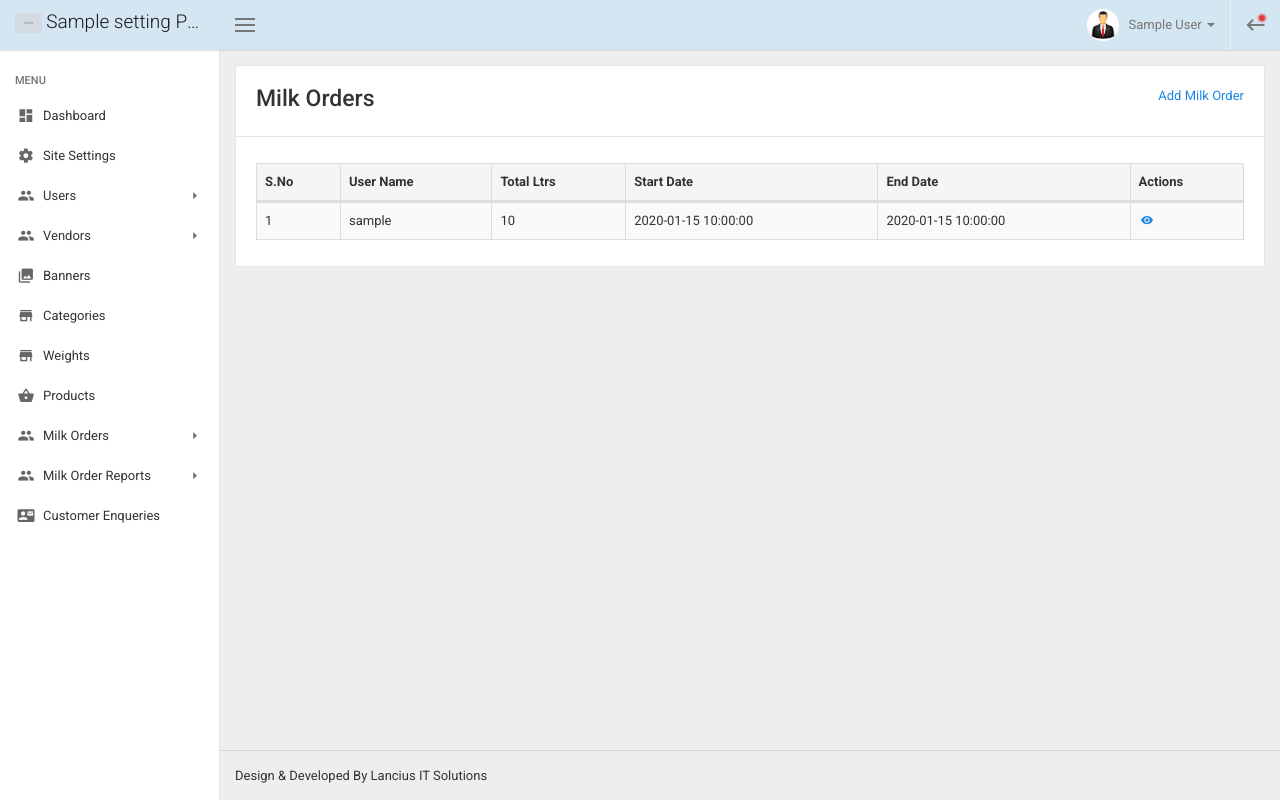
After one commit to Srinivaslancius/Palle2Patnam_latest, a PHP site: page /palle2patnam_latest/milk_order_reports.php in a window 1280 px wide. The commit adds this page. Run offline with PHP 8.4, Linux system fonts and the light colour scheme; the visitor is signed in with stand-in values (Sample User, id 1); tables that the repository leaves empty or names only in its code hold one stand-in row (values such as "Sample post"); grey boxes marked "Sample" are stand-in pictures; data that the repository does not hold is empty; some libraries are stand-ins or nearby versions.

Commit message:
active inactive changes committed

```diff
--- a/manage_webmaster/admin_includes/side_navigation.php
+++ b/manage_webmaster/admin_includes/side_navigation.php
@@ -104,6 +104,18 @@
                 <li class="<?php if($page_name == 'cancel_milk_orders.php' || $page_name == 'add_cancel_milk_order.php') { echo "active"; } ?>"><a href="cancel_milk_orders.php">Cancel Milk Orders</a></li>
               </ul>
             </li>
+            <li class="with-sub">
+              <a href="#" aria-haspopup="true">
+                <span class="menu-icon">
+                  <i class="zmdi zmdi-accounts zmdi-hc-fw"></i>
+                </span>
+                <span class="menu-text">Milk Order Reports</span>
+              </a>
+              <ul class="sidebar-submenu collapse">
+                <li class="menu-subtitle">Milk Reports</li>
+                <li class="<?php if($page_name == 'milk_order_reports.php' || $page_name == 'monthly_milk_orders.php' || $page_name == 'yearly_milk_orders.php') { echo "active"; } ?>"><a href="milk_order_reports.php">Milk Orders</a></li>
+              </ul>
+            </li>
             <!-- <li  class="<?php if($page_name == 'orders.php') { echo "active"; } ?>">
               <a href="orders.php" aria-haspopup="true">
                 <span class="menu-icon">
--- a/manage_webmaster/edit_milk_venodrs.php
+++ b/manage_webmaster/edit_milk_venodrs.php
@@ -29,8 +29,8 @@ $id = $_GET['id'];
               <div class="col-sm-8 col-sm-offset-2 col-md-6 col-md-offset-3">
                 <form data-toggle="validator" method="post" enctype="multipart/form-data">
 
-                  <?php $getVendors = getDataFromTables('vendors',0,$clause=NULL,$id=NULL,$activeStatus=NULL,$activeTop=NULL);
-                  $getMilkVendors = getDataFromTables('vendor_milk_assign',0,$id,'id',$activeStatus=NULL,$activeTop=NULL); $getMilkVendors1 = $getMilkVendors->fetch_assoc();
+                  <?php $getVendors = getAllDataCheckActiveRecords('vendors',0);
+                  $getMilkVendors = getDataFromTables('vendor_milk_assign',$status=NULL,'id',$id,$activeStatus=NULL,$activeTop=NULL); $getMilkVendors1 = $getMilkVendors->fetch_assoc();
                   ?>
                   <div class="form-group">
                     <label for="form-control-3" class="control-label">Choose Vendor</label>
--- /dev/null
+++ b/manage_webmaster/milk_order_reports.php
@@ -0,0 +1,120 @@
+<?php include_once 'admin_includes/main_header.php'; ?>
+<?php $getMilkOrdersData = getAllDataWithActiveRecent('milk_orders'); $i=1; ?>
+     <div class="site-content">
+        <div class="panel panel-default panel-table">
+          <div class="panel-heading">
+            <a href="add_milk_order.php" style="float:right">Add Milk Order</a>
+            <h3 class="m-t-0 m-b-5">Milk Orders</h3>
+          </div>
+          <div class="panel-body">
+            <div class="table-responsive">
+              <table class="table table-striped table-bordered dataTable" id="table-1">
+                <thead>
+                  <tr>
+                    <th>S.No</th>
+                    <th>User Name</th>
+                    <th>Total Ltrs</th>
+                    <th>Start Date</th>
+                    <th>End Date</th>
+                    <th>Actions</th>
+                  </tr>
+                </thead>
+                <tbody>
+                  <?php while ($row = $getMilkOrdersData->fetch_assoc()) { ?>
+                  <tr>
+                    <td><?php echo $i;?></td>
+                    <td><?php $getUserName =  getDataFromTables('users',$status=NULL,'id',$row['user_id'],$activeStatus=NULL,$activeTop=NULL); $getUserName1 = $getUserName->fetch_assoc(); echo $getUserName1['user_name']?></td>
+                    <td><?php echo $row['total_ltr'];?></td>
+                    <td><?php echo $row['start_date'];?></td>
+                    <td><?php echo $row['end_date'];?></td>
+                    <td> <a href="#" class="click_view" data-modalId="<?php echo $row['id']?>"><i class="zmdi zmdi-eye zmdi-hc-fw" data-toggle="modal" data-target="#successModal2" class=""></i></a></td>
+                    <div id="myModal_<?php echo $row['id']; ?>" class="modal fade" >
+                      <div class="modal-dialog" Style="margin-top:10%;">
+                          <div class="modal-content">
+                              <div class="modal-header">
+                                  <h3 class="modal-title"><b>Product Information</b> </h3>
+                              </div>
+                              <div class="modal-body" >
+                                 <p>  Name : <?php echo $getUserName1['user_name']; ?> </p>
+                                 <p>  Mobile : <?php echo $getUserName1['user_mobile']; ?> </p>
+                                 <p>  Email : <?php echo $getUserName1['user_email']; ?> </p>
+                                 <p>  Address : <?php echo $getUserName1['street_name'] . "," . $getUserName1['street_no'] . "," . $getUserName1['flat_name'] . "," . $getUserName1['flat_no'] . "," . $getUserName1['location'] . "," . $getUserName1['landmark']; ?> </p>
+
+                                 <?php $total=0; $sqlqu = "SELECT total_ltr,price_ltr,total_ltr_price FROM milk_orders WHERE user_id =  ". $row['user_id']." AND MONTH(`start_date`) = MONTH(CURDATE()) AND YEAR(`start_date`) = YEAR(CURDATE())";
+                                      $result = $conn->query($sqlqu);
+                                      $val=  $result->fetch_assoc();
+                                 ?>
+                                 <?php $sqlqu2 = "SELECT total_ltr,extra_ltr,order_date FROM extra_milk_orders WHERE user_id =  ". $row['user_id']." AND MONTH(`order_date`) = MONTH(CURDATE()) AND YEAR(`order_date`) = YEAR(CURDATE())";
+                                      $result2 = $conn->query($sqlqu2);
+                                 ?>
+                                 <?php $sqlqu3 = "SELECT total_ltr,cancel_ltr,cancel_date FROM cancel_milk_orders WHERE user_id =  ". $row['user_id']." AND MONTH(`cancel_date`) = MONTH(CURDATE()) AND YEAR(`cancel_date`) = YEAR(CURDATE())";
+                                      $result3 = $conn->query($sqlqu3);
+                                 ?>
+                                  <p style="font-weight:bold; text-align:center"> Extra Ltrs in this Month  </p>
+
+                                  <div class="mytable">
+                                      <div>
+                                          <div>Order Date</div>
+                                          <div>Ltrs</div>
+                                      </div>
+                                      <div>
+                                      <?php while($val2=  $result2->fetch_assoc()) {
+                                            $total += $val2['extra_ltr'];
+                                       ?>
+                                          <div><?php echo $val2['order_date']; ?></div>
+                                          <div><?php echo $val2['extra_ltr']; ?></div>
+                                      <?php } ?>
+                                      </div>
+                                  </div>
+                                  <div class="clear_fix"></div>
+                                  <p style="font-weight:bold; text-align:center"> Cancelled Ltrs in this Month  </p>
+
+                                  <div class="mytable">
+                                      <div>
+                                          <div>Cancelled Date</div>
+                                          <div>Ltrs</div>
+                                      </div>
+                                      <div>
+                                      <?php while($val3=  $result3->fetch_assoc()) { ?>
+                                          <div><?php echo $val3['cancel_date']; ?></div>
+                                          <div><?php echo $val3['cancel_ltr']; ?></div>
+                                      <?php } ?>
+                                      </div>
+                                  </div>
+
+                                  <p style="font-weight:bold; text-align:center"> Total Ltrs in this Month  </p>
+                                  <?php echo $total += $val2['extra_ltr']+$row['total_ltr']; ?>
+
+                                  <div class="modal-footer" >
+                                        <button type="button" class="btn" data-dismiss="modal" style="background-color:#f00; color:#fff">Close</button>
+                                  </div>
+                          </div>
+                      </div>
+                    </div>
+                  </div>
+                  </tr>
+                  <?php  $i++; } ?>
+                </tbody>
+              </table>
+            </div>
+          </div>
+        </div>
+      </div>
+   <?php include_once 'admin_includes/footer.php'; ?>
+   <script src="js/tables-datatables.min.js"></script>
+    <style type="text/css">
+      div.mytable {
+          display: table;
+          width: 100%;
+      }
+
+      div.mytable > div {
+          display: table-row;
+          width: 100%;
+      }
+      div.mytable > div > div {
+          display: table-cell;
+          width: 20%;
+          padding:1em;
+      }
+    </style>
```
Also changed, not shown: manage_webmaster/edit_milk_order.php (+4 -4 lines).
